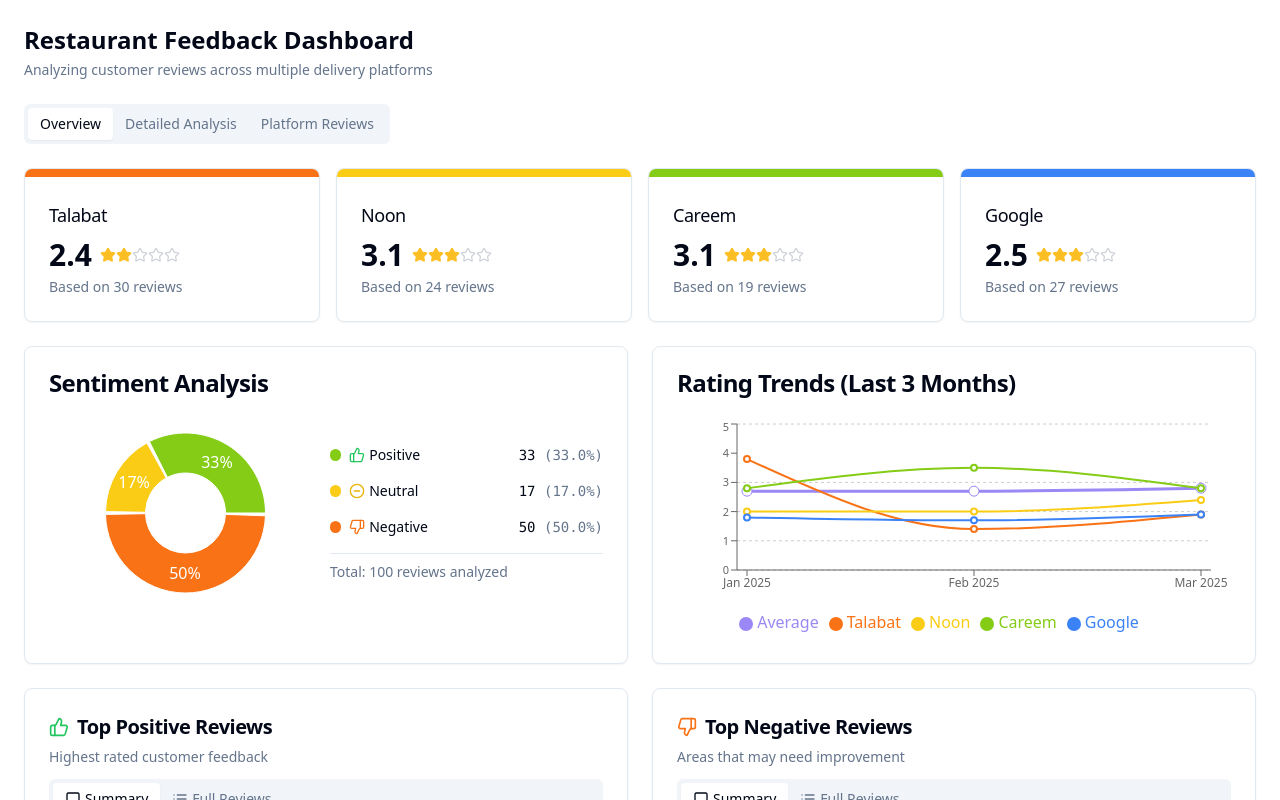
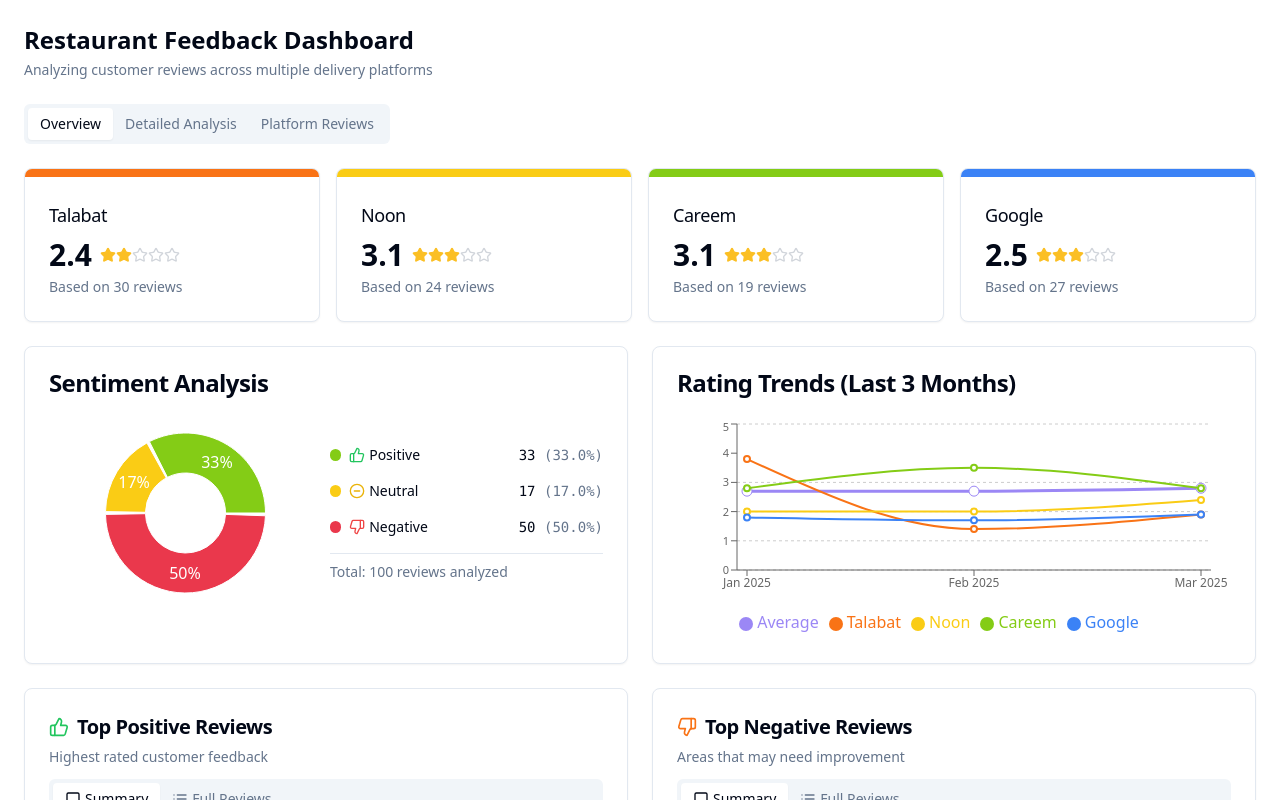
Before and after one commit to AB00k/flavor-feedback-dashboard-33, a React (Vite) app: page / in a window 1280 px wide. Shown: the top 800 px of the page. Built offline with nearby package versions, Linux system fonts and the light colour scheme.

Commit message:
Fix sentiment chart colors
Updated the negative sentiment color in the sentiment chart to red.

```diff
--- a/src/components/SentimentChart.tsx
+++ b/src/components/SentimentChart.tsx
@@ -14,7 +14,7 @@ export function SentimentChart({ data }: SentimentChartProps) {
     return [
       { name: "Positive", value: data.positive, color: "#84CC16" },
       { name: "Neutral", value: data.neutral, color: "#FACC15" },
-      { name: "Negative", value: data.negative, color: "#F97316" },
+      { name: "Negative", value: data.negative, color: "#EA384C" }, // Changed from #F97316 to #EA384C (red)
     ];
   }, [data]);
 
@@ -47,7 +47,7 @@ export function SentimentChart({ data }: SentimentChartProps) {
       case "Neutral":
         return <MinusCircle className="mr-1 h-4 w-4 text-yellow-500" />;
       case "Negative":
-        return <ThumbsDown className="mr-1 h-4 w-4 text-orange-500" />;
+        return <ThumbsDown className="mr-1 h-4 w-4 text-red-500" />; // Changed from text-orange-500 to text-red-500
       default:
         return null;
     }
```
